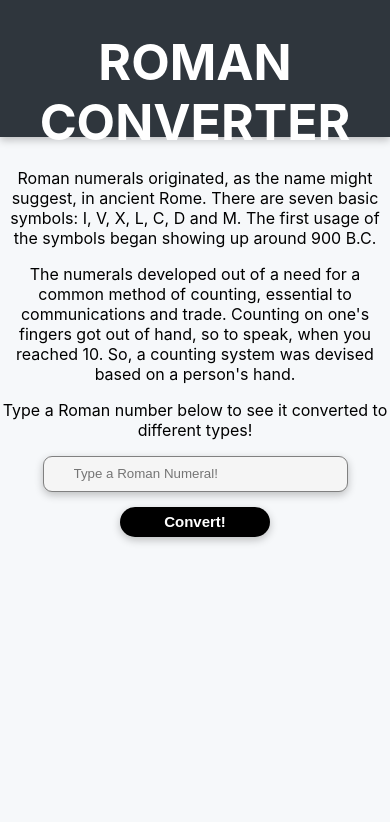
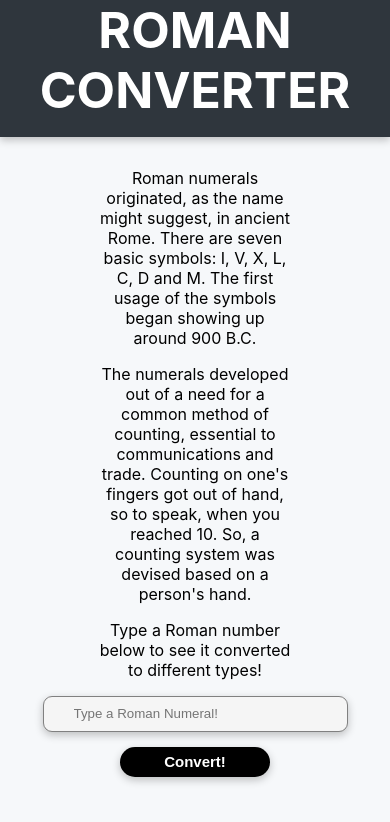
Before and after one commit to Salpi1024/changing_health, a React (Create React App) app in the folder client/: page / in a window 390 px wide. Shown: the top 822 px of the page. Built offline with nearby package versions, Linux system fonts and the light colour scheme.

Commit message:
fix: adjusted responsiveness

```diff
--- a/client/src/App.css
+++ b/client/src/App.css
@@ -8,3 +8,10 @@
   justify-content: space-evenly;
   flex-wrap: wrap;
 }
+
+@media (max-width: 750px) {
+  .container--numbers {
+    flex-direction: column;
+    align-items: center;
+  }
+}
--- a/client/src/components/InputArea/InputArea.css
+++ b/client/src/components/InputArea/InputArea.css
@@ -15,7 +15,7 @@
     box-shadow: rgba(0, 0, 0, 0.24) 0px 3px 8px;
   }
   .container--text--explanation {
-    max-width: 700px;
+    max-width: 50%;
     margin-top: -30px;
     margin-left: auto;
     margin-right: auto;
@@ -41,3 +41,17 @@
     background-color: black;
     box-shadow: rgba(0, 0, 0, 0.24) 0px 3px 8px;
   }
+
+
+@media (max-width: 800px) {
+    .container--text--explanation {
+    width: 600px;
+    }
+  }
+
+
+  @media (max-width: 447px) {
+    .container--text--explanation {
+    width: 300px;
+    }
+  }
--- a/client/src/components/InputArea/InputArea.js
+++ b/client/src/components/InputArea/InputArea.js
@@ -21,7 +21,7 @@ function InputArea({ setConvertedNumber }) {
         setRomanInput('');
     };
     return (
-        <div>
+        <div className="container--input-area">
             <div className="container--text--explanation">
                 <p>
                     Roman numerals originated, as the name might suggest, in
--- a/client/src/components/NavBar/NavBar.css
+++ b/client/src/components/NavBar/NavBar.css
@@ -13,3 +13,27 @@
   position: relative;
   top: 35px;
 }
+
+@media (max-width: 400px) {
+  .title {
+    font-size: 40px;
+    top: 20px;
+  }
+}
+
+@media (max-width: 447px) {
+  .title {
+    font-size: 50px;
+    top: 3px;
+  }
+}
+
+@media (min-width: 448px) and (max-width: 600px) {
+
+  .navbar {
+
+    width: 600px;
+
+
+  }
+}
--- a/client/src/components/NumberContainer/NumberContainer.css
+++ b/client/src/components/NumberContainer/NumberContainer.css
@@ -3,7 +3,6 @@
     flex-direction: column;
     width: 215px;
     align-items: center;
-    /* color: #003049; */
     border-radius: 12px;
     background-color: #2f363d;
     margin-bottom: 20px;
```
